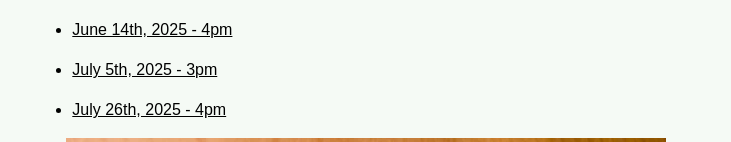
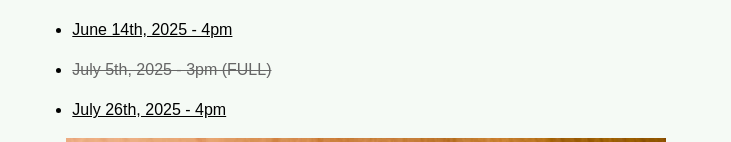
Before and after one commit to curtisbarnard/yoruyaki, an Astro site: page / in a window 1280 px wide. Shown: the part 262-404 px from the top of the page, without its empty margins (274-1005 px from the left). Built offline with nearby package versions, Linux system fonts and the light colour scheme; Astro itself is replaced by a stand-in of ours; a web font is replaced by a local one.

Commit message:
Mark event as full

```diff
--- a/src/pages/index.astro
+++ b/src/pages/index.astro
@@ -26,11 +26,7 @@ const title = 'Yoruyaki';
       </a>
     </li>
     <li>
-      <a
-        href='mailto:curtis.barnard.jr@gmail.com?subject=Yoruyaki%20July%205th&body=I%20would%20like%20to%20attend%20Yoruyaki%20on%20July%205th,%202025.%0A%0AName:%0ANumber%20of%20people:%0A'
-      >
-        July 5th, 2025 - 3pm
-      </a>
+        <s>July 5th, 2025 - 3pm (FULL)</s>
     </li>
     <li>
       <a
@@ -82,4 +78,7 @@ const title = 'Yoruyaki';
   ul li {
     margin-bottom: 1rem;
   }
+  s {
+    color: hsl(0, 0%, 40%);
+  }
 </style>
```
